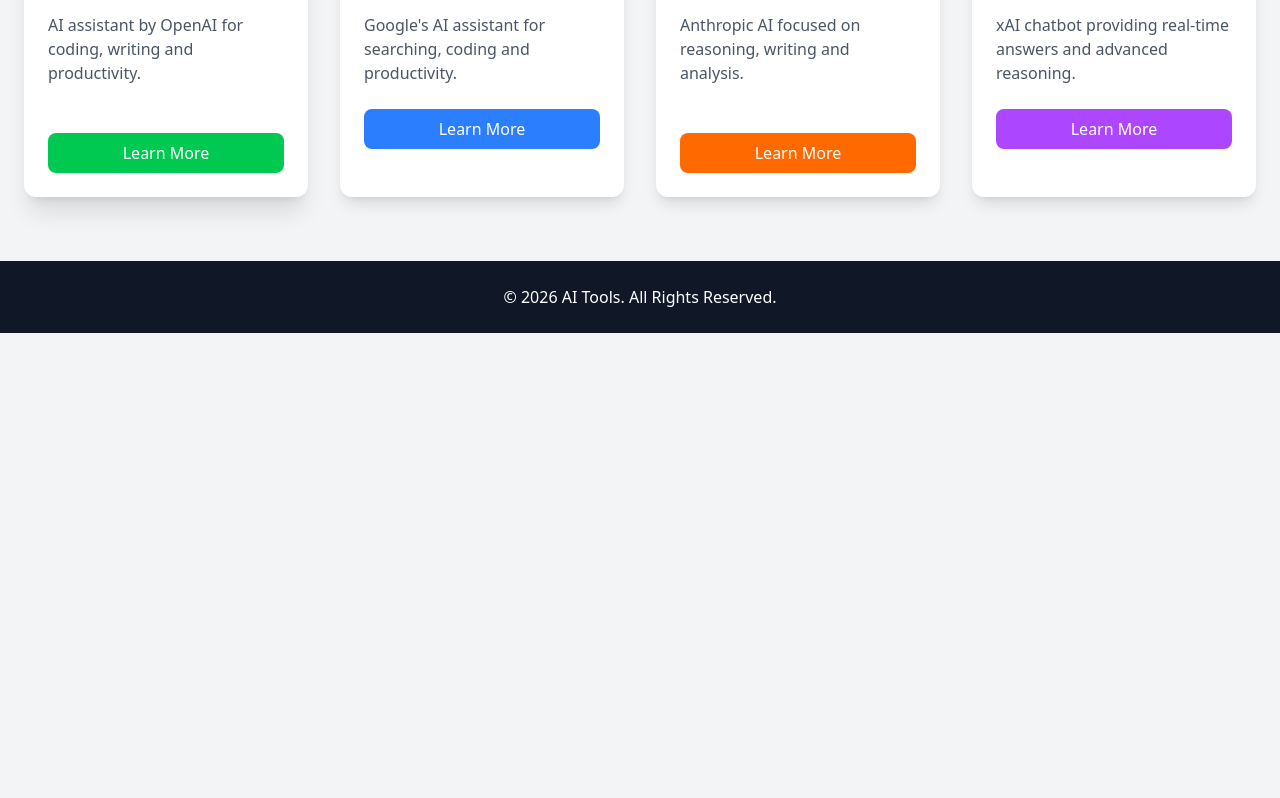
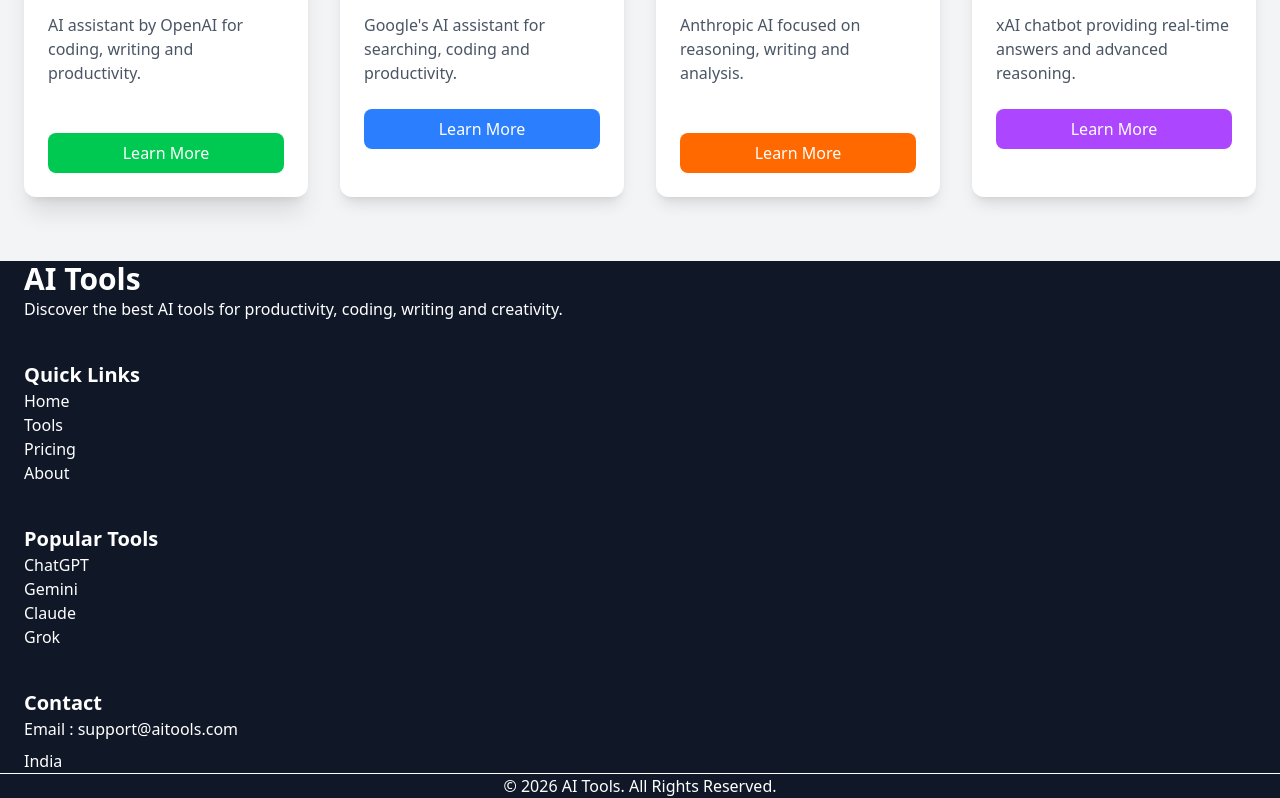
Before and after one commit to Amaan690/Ai-platform, a website: page dist/index.html in a window 1280 px wide. Shown: the part 863-1661 px from the top of the page. Before the commit the page ends 1196 px from the top, so only its background shows below. Drawn offline with Linux system fonts and the light colour scheme.

Commit message:
footer Updates

```diff
--- a/dist/index.html
+++ b/dist/index.html
@@ -287,15 +287,91 @@
 
     <!-- ================= Footer ================= -->
 
-    <footer class="bg-gray-900 text-white py-6">
+   <footer class="bg-gray-900 py-12 text-white">
 
-        <div class="text-center">
+    <div class="max-w-7xl mx-auto px-6 grid md:grid-cols-4 gap-10">
 
-            © 2026 AI Tools. All Rights Reserved.
+        <!-- Logo -->
+        <div>
+            <h2 class="text-3xl font-bold text-white mb-4">
+                AI Tools
+            </h2>
+
+            <p class="text-gray-400">
+                Discover the best AI tools for productivity, coding,
+                writing and creativity.
+            </p>
+        </div>
+
+        <!-- Quick Links -->
+        <div>
+
+            <h3 class="text-xl font-semibold text-white mb-4">
+                Quick Links
+            </h3>
+
+            <ul class="space-y-3">
+
+                <li><a href="#" class="hover:text-white duration-300">Home</a></li>
+
+                <li><a href="#" class="hover:text-white duration-300">Tools</a></li>
+
+                <li><a href="#" class="hover:text-white duration-300">Pricing</a></li>
+
+                <li><a href="#" class="hover:text-white duration-300">About</a></li>
+
+            </ul>
 
         </div>
 
-    </footer>
+        <!-- AI Tools -->
+        <div>
+
+            <h3 class="text-xl font-semibold text-white mb-4">
+                Popular Tools
+            </h3>
+
+            <ul class="space-y-3">
+
+                <li>ChatGPT</li>
+
+                <li>Gemini</li>
+
+                <li>Claude</li>
+
+                <li>Grok</li>
+
+            </ul>
+
+        </div>
+
+        <!-- Contact -->
+
+        <div>
+
+            <h3 class="text-xl font-semibold text-white mb-4">
+                Contact
+            </h3>
+
+            <p>Email : support@aitools.com</p>
+
+            <p class="mt-2">
+                India
+            </p>
+
+        </div>
+
+    </div>
+
+    <hr class="border-gray-700 my-8">
+
+    <div class="text-center text-gray-400">
+
+        © 2026 AI Tools. All Rights Reserved.
+
+    </div>
+
+</footer>
 
     <script src="../src/script.js"></script>
 
```
